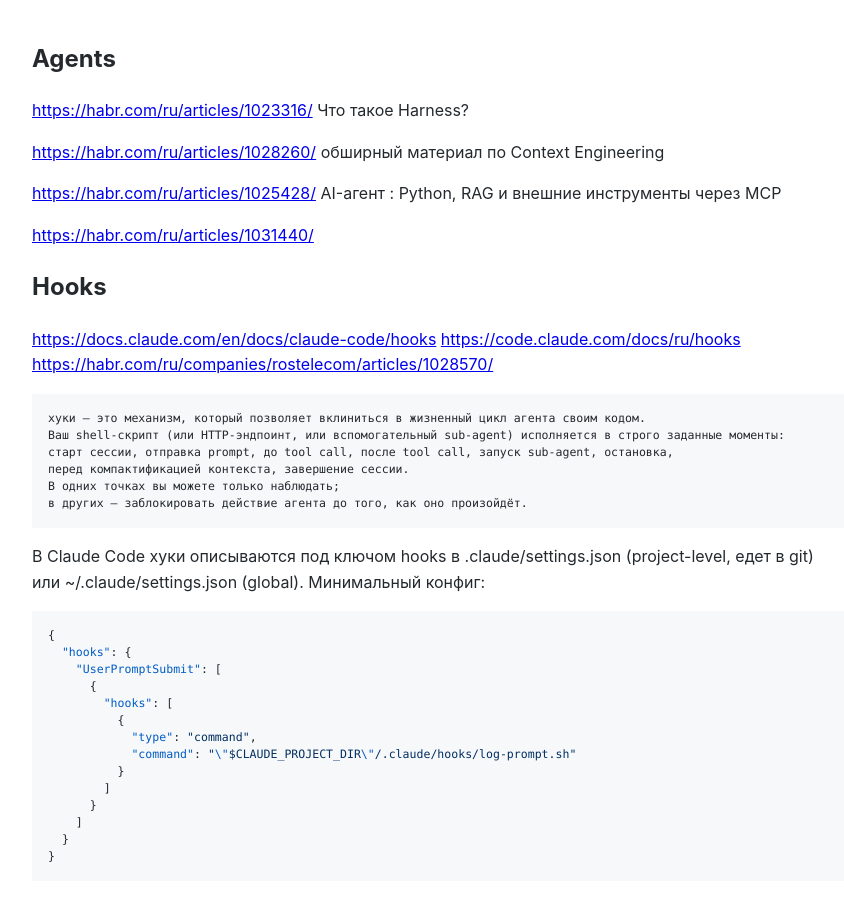
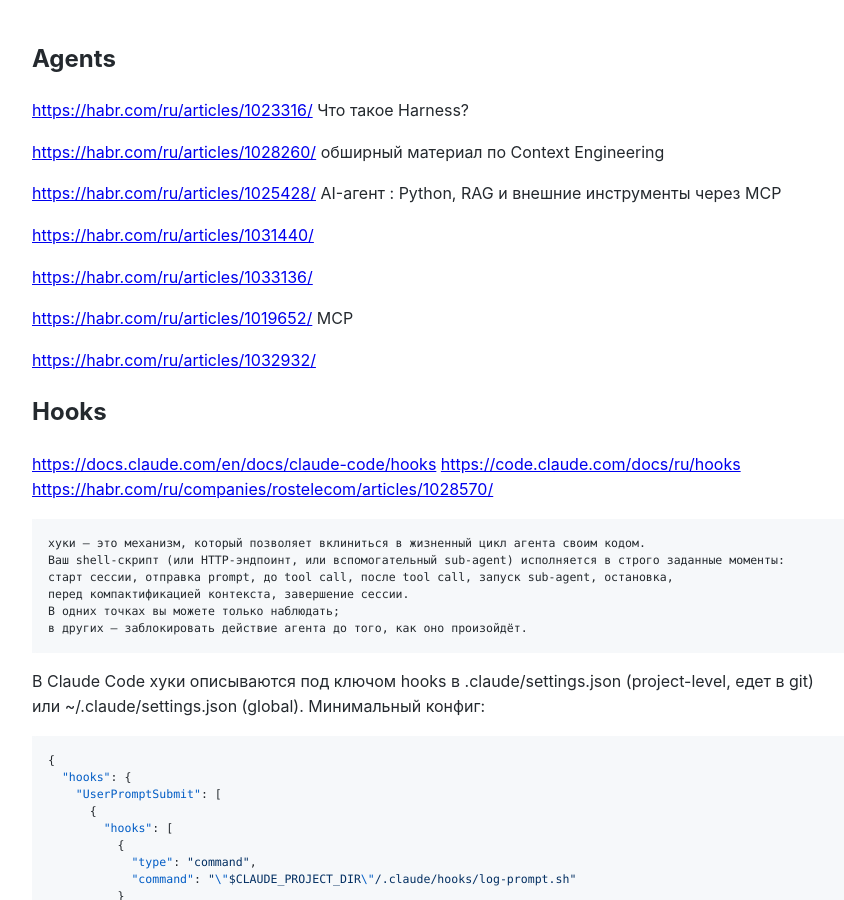
Before and after one commit to Michael-Lubinsky/michael-lubinsky.github.com, a Jekyll site: the page built from ml/agent.md, in a window 1280 px wide and 900 px high. Shown: the whole window, without its empty margins (158-1002 px from the left). Built offline with Jekyll 4.4.1, drawn with Linux system fonts in a browser that asks for light colours; our own code applies the rules of GitHub Pages for plain Markdown files.

Commit message:
Update agent.md

```diff
--- a/ml/agent.md
+++ b/ml/agent.md
@@ -7,6 +7,12 @@
 <https://habr.com/ru/articles/1025428/> AI-агент : Python, RAG и внешние инструменты через MCP
 
 <https://habr.com/ru/articles/1031440/>
+
+<https://habr.com/ru/articles/1033136/>
+
+<https://habr.com/ru/articles/1019652/> MCP
+
+<https://habr.com/ru/articles/1032932/>
 
 ## Hooks
 <https://docs.claude.com/en/docs/claude-code/hooks>
```
